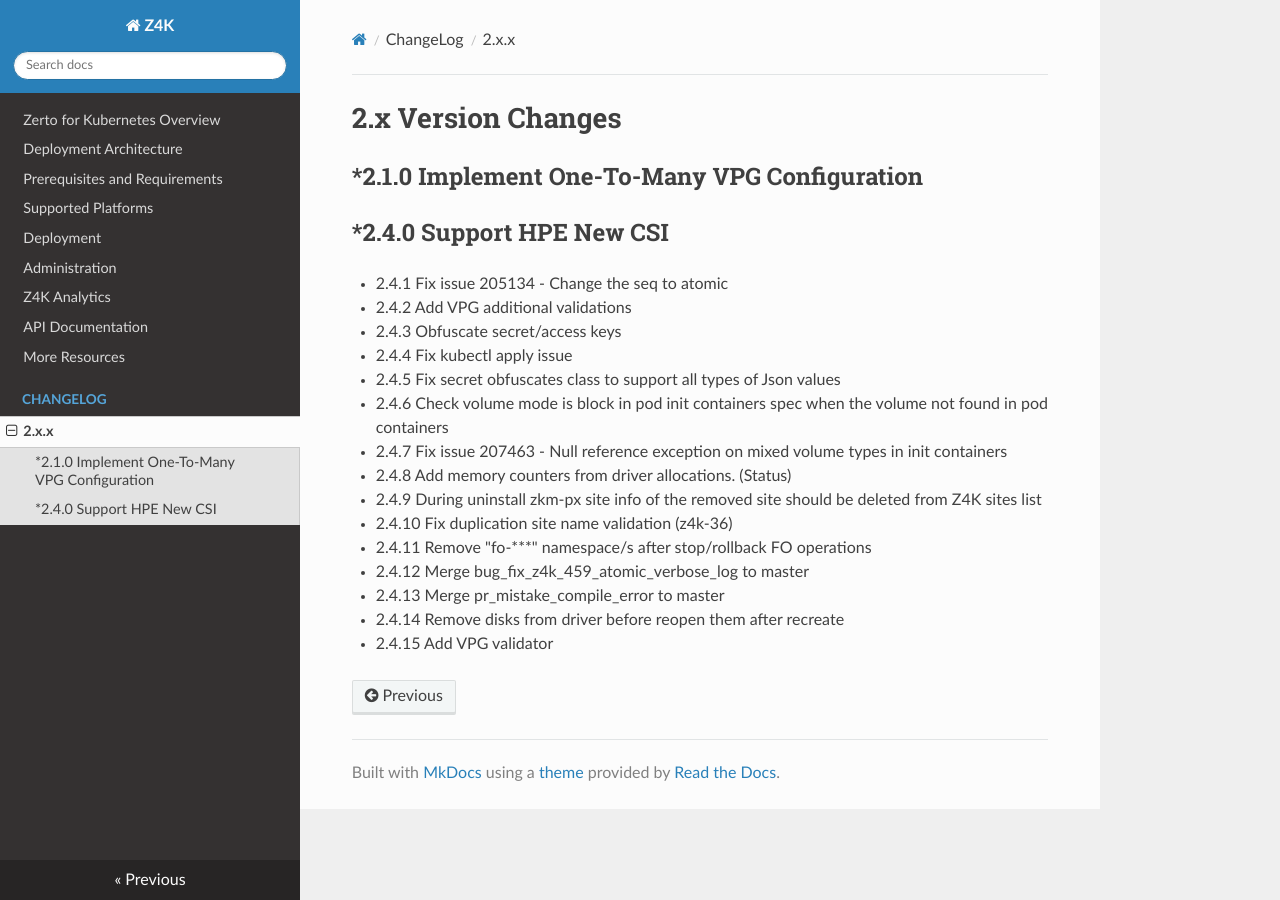
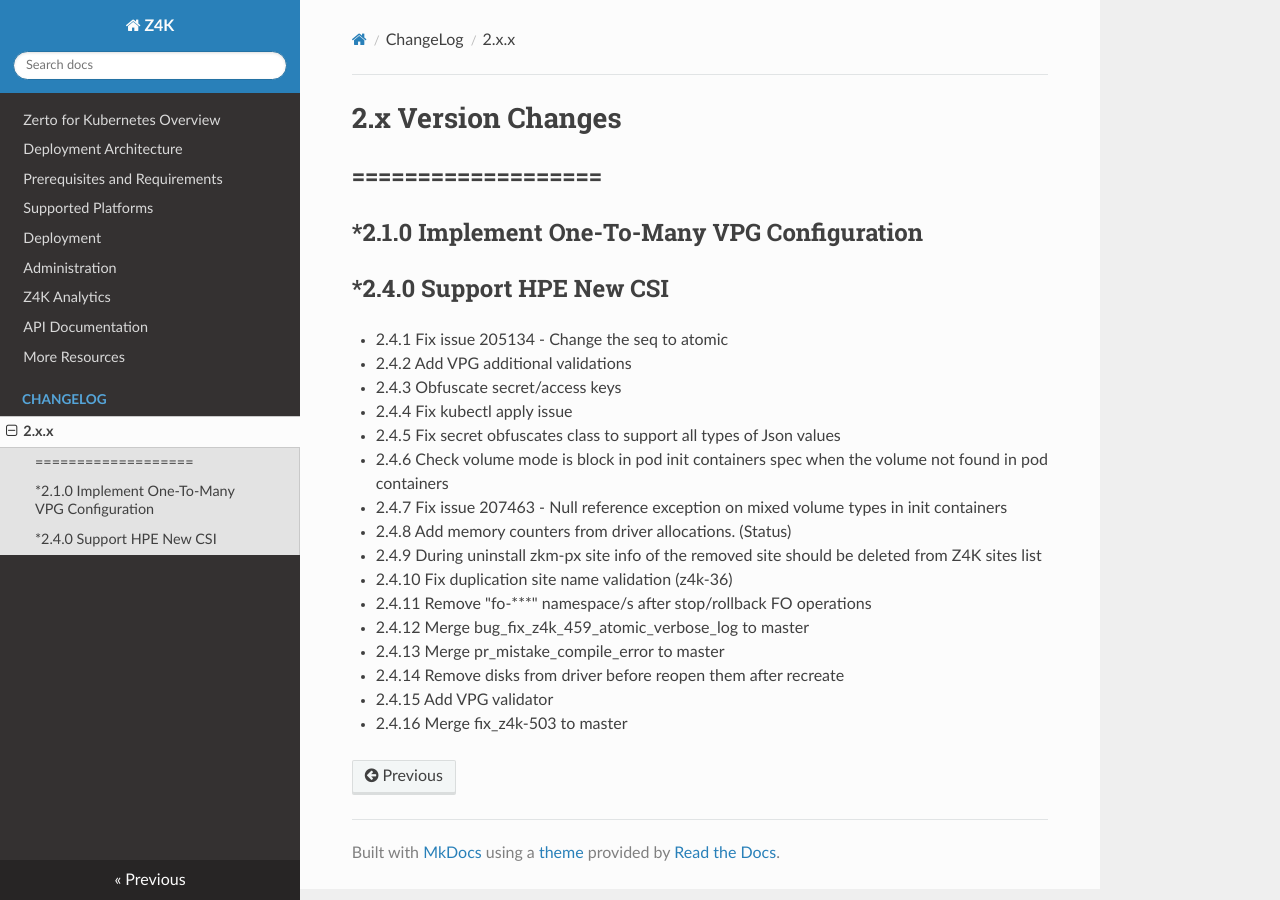
Before and after one commit to ZertoPublic/Z4K, an MkDocs documentation site: the page built from docs/changes/version2.x.x.md, in a window 1280 px wide. Built offline with MkDocs 1.6.1, drawn with Linux system fonts in a browser that asks for light colours.

Commit message:
commit all changes on branch :2.4.16 for version:2.4.16

```diff
--- a/docs/changes/version2.x.x.md
+++ b/docs/changes/version2.x.x.md
@@ -1,5 +1,7 @@
 2.x Version Changes
 ===================
+===================
+-------------------
 *2.1.0 Implement One-To-Many VPG Configuration
 ----------------------------------------------
 *2.4.0 Support HPE New CSI
@@ -19,3 +21,4 @@
 * 2.4.13 Merge pr_mistake_compile_error to master
 * 2.4.14 Remove disks from driver before reopen them after recreate
 * 2.4.15 Add VPG validator
+* 2.4.16 Merge fix_z4k-503 to master
```
